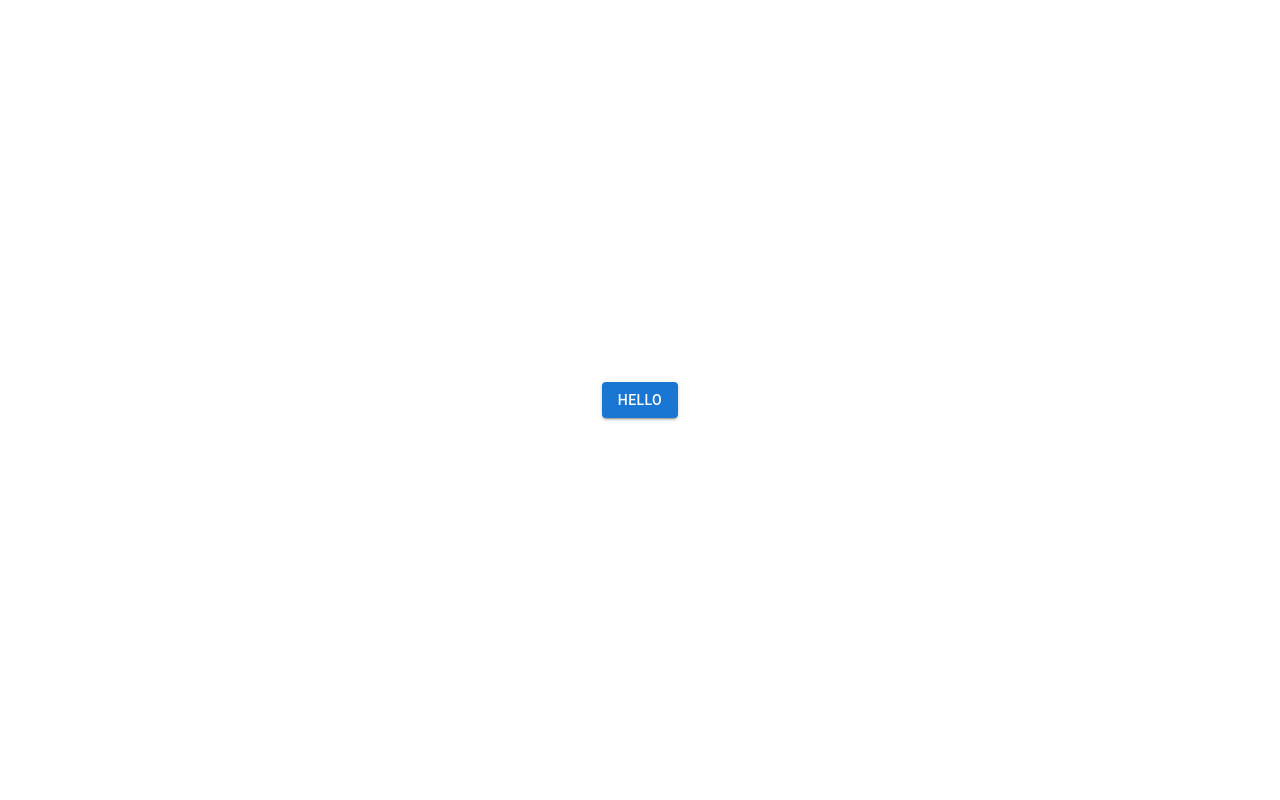
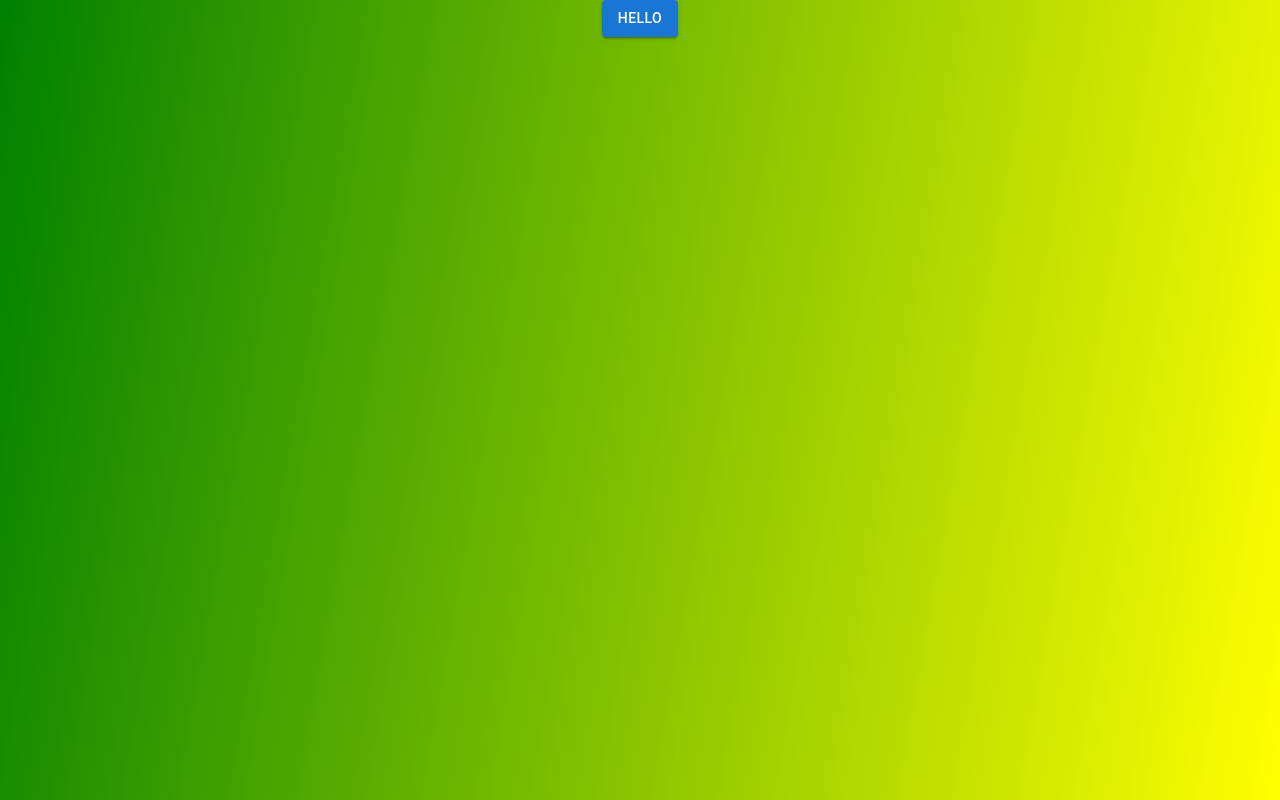
Before and after one commit to itaybober/White_Sauce, a React (Create React App) app: page / in a window 1280 px wide. Built offline with nearby package versions, Linux system fonts and the light colour scheme.

Commit message:
background

```diff
--- /dev/null
+++ b/src/Components/Background.css
@@ -0,0 +1,9 @@
+
+
+
+
+#background-main {
+    background-color: #61dafb;
+    height: 100vh;
+    width: 100vw;
+}
--- /dev/null
+++ b/src/Components/Background.tsx
@@ -0,0 +1,44 @@
+
+
+/*
+    Background component, will add given gradient to any component
+
+    ex1: The following will give a default background
+
+                <Background>
+                    <Dugma/>
+                </Background>
+
+     ex2: you can change the colors, and angle as follows
+
+            angle - angle of the gradient line
+            color1/color2 - the color to change (must be a string properly formatted)
+
+                <Background angle={100} color1={"green"} color2={"rgba(210,100,43,50)"}>
+                   <Dugma />
+                </Background>
+
+
+ */
+
+
+// @ts-ignore
+function Background({children, angle = 180 , color1 = "blue" , color2 = "black" } ) {
+    console.log("angle:", angle);
+    console.log("color1:", color1);
+    console.log("color2:", color2);
+
+    const gradient = "linear-gradient("+angle+"deg, "+color1+", "+color2+")";
+
+    return (
+        <div style={{
+            backgroundImage: gradient,
+            height: "100vh",
+            width: "100vw"
+        }} >
+            {children}
+        </div>
+    );
+}
+
+export default Background
--- a/src/Pages/Dugma.css
+++ b/src/Pages/Dugma.css
@@ -1,8 +1,7 @@
 
 
-div {
+#button-dugma {
     display: flex;
     align-items: center;
     justify-content: center;
-    height: 10%;
 }
--- a/src/Pages/Dugma.tsx
+++ b/src/Pages/Dugma.tsx
@@ -14,7 +14,7 @@ function Dugma() {
         comp =  <Button onClick={() => setCondition(true)} variant="contained">Goodbye</Button>
     }
     return (
-        <div>
+        <div id={"button-dugma"}>
             {comp}
         </div>
     )
--- a/src/index.tsx
+++ b/src/index.tsx
@@ -7,14 +7,18 @@ import FirebaseTest from "./Achsaf_Folder/FirebaseTest";
 import Chwazi from "./Achsaf_Folder/Chwazi";
 import Demo from "./Achsaf_Folder/Demo";
 import Dugma from "./Pages/Dugma";
+import Background from "./Components/Background";
 
 const root = ReactDOM.createRoot(
   document.getElementById('root') as HTMLElement
 );
+
 root.render(
   <React.StrictMode>
-    <Dugma/>
-    {/*<App />*/}
+      <Background angle={100} color1={"green"} color2={"yellow"}>
+          <Dugma />
+      </Background>
+      {/*<App />*/}
   </React.StrictMode>
 );
 
```
